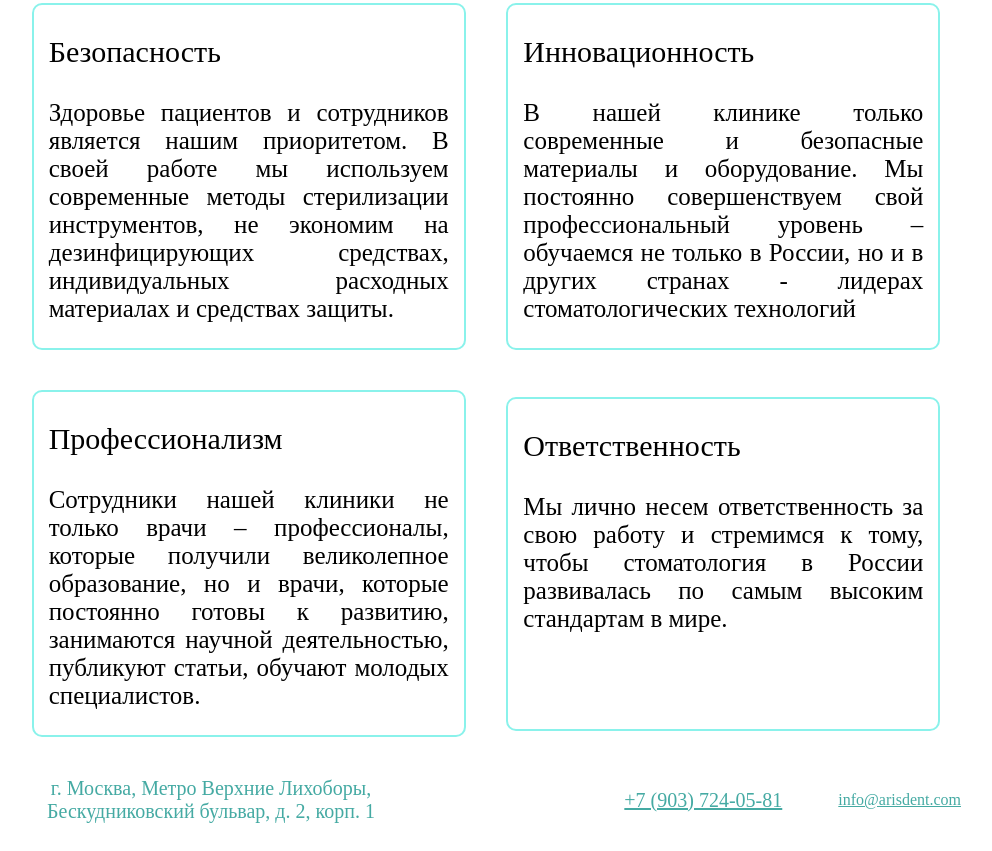
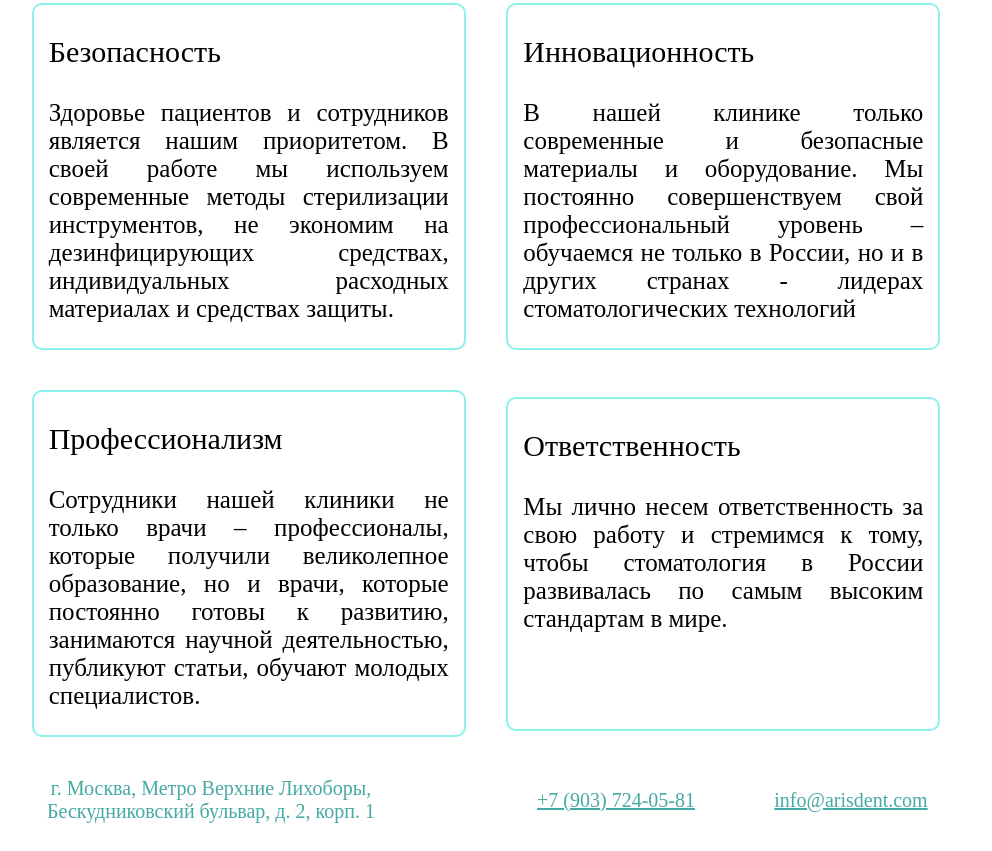
Before and after one commit to irinagr17/dpo-1module-, a plain HTML site: page index.html in a window 1280 px wide. Shown: the part 1101-1952 px from the top of the page, without its empty margins (154-1146 px from the left). Drawn offline with Linux system fonts and the light colour scheme.

Commit message:
Update said(dpo)1.css

```diff
--- a/said(dpo)1.css
+++ b/said(dpo)1.css
@@ -121,7 +121,7 @@ body{
     margin-right: 35px;
 }
 
-.foot3{
+.foot34{
     font-size: 20px;
     text-align: justify;
     max-width: 200px;
@@ -137,4 +137,4 @@ body{
 
 a{
     color: rgb(69, 170, 163);
-  }
+}
```
